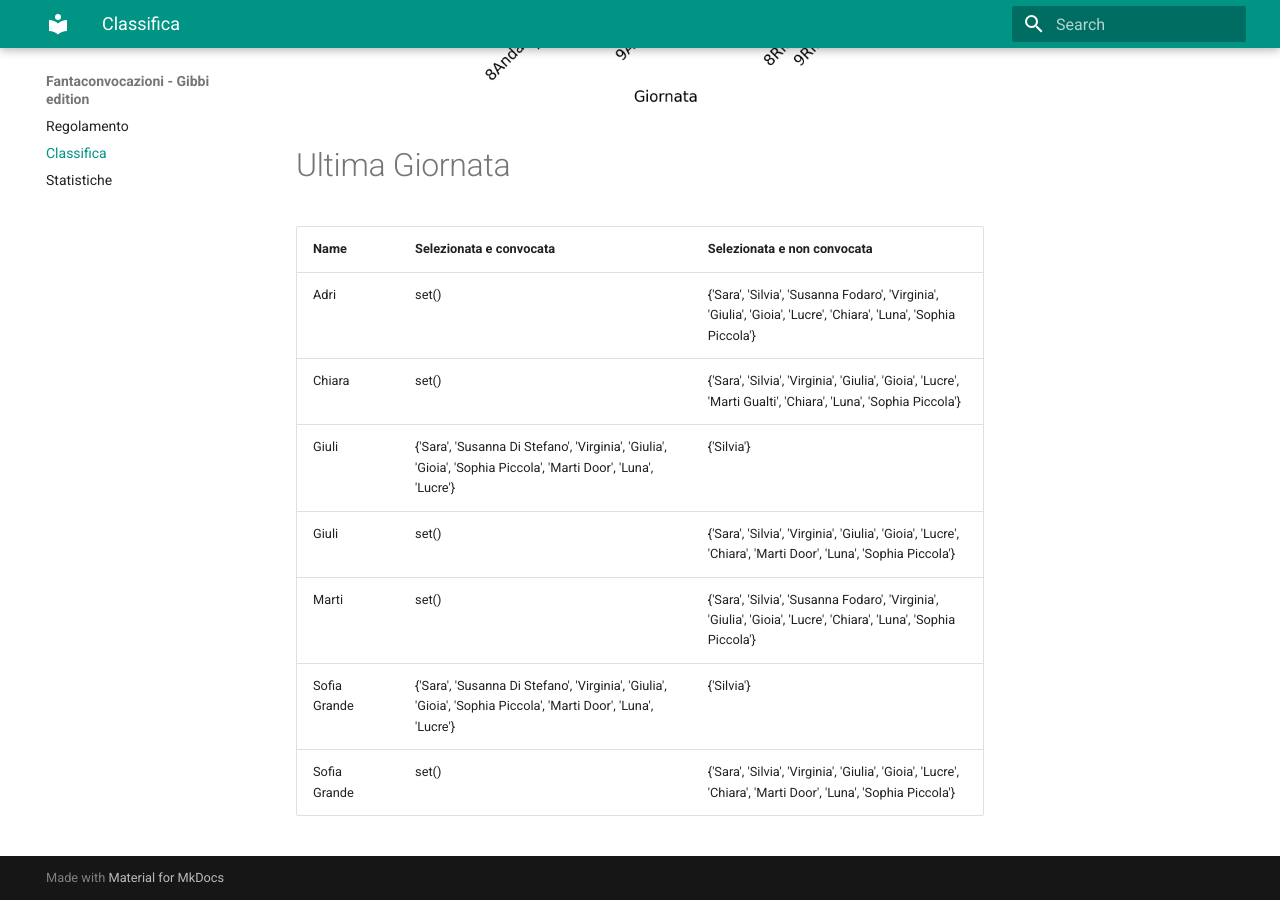
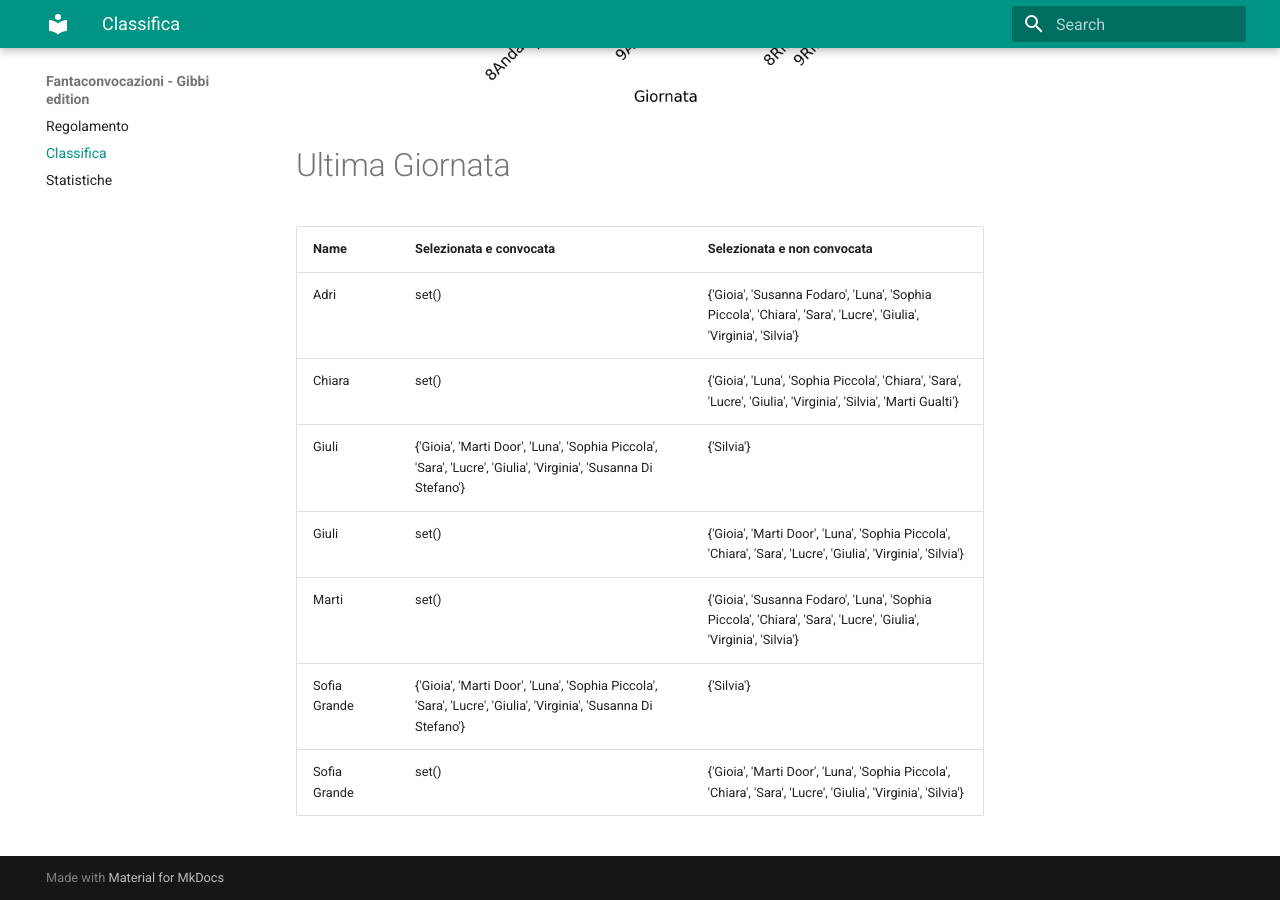
Before and after one commit to martinig94/fantagibbi, an MkDocs documentation site: the page built from docs/Classifica.md, in a window 1280 px wide and 900 px high, scrolled down 1003 px. Built offline with MkDocs 1.6.1 and Material for MkDocs 9.7.7, drawn with Linux system fonts in a browser that asks for light colours.

Commit message:
Auto-update from main.py

```diff
--- a/docs/Classifica.md
+++ b/docs/Classifica.md
@@ -18,11 +18,11 @@
 <!-- START_TABLE CORRECT -->
 | Name         | Selezionata e convocata                                                                                        | Selezionata e non convocata                                                                                      |
 |:-------------|:---------------------------------------------------------------------------------------------------------------|:-----------------------------------------------------------------------------------------------------------------|
-| Adri         | set()                                                                                                          | {'Sara', 'Silvia', 'Susanna Fodaro', 'Virginia', 'Giulia', 'Gioia', 'Lucre', 'Chiara', 'Luna', 'Sophia Piccola'} |
-| Chiara       | set()                                                                                                          | {'Sara', 'Silvia', 'Virginia', 'Giulia', 'Gioia', 'Lucre', 'Marti Gualti', 'Chiara', 'Luna', 'Sophia Piccola'}   |
-| Giuli        | {'Sara', 'Susanna Di Stefano', 'Virginia', 'Giulia', 'Gioia', 'Sophia Piccola', 'Marti Door', 'Luna', 'Lucre'} | {'Silvia'}                                                                                                       |
-| Giuli        | set()                                                                                                          | {'Sara', 'Silvia', 'Virginia', 'Giulia', 'Gioia', 'Lucre', 'Chiara', 'Marti Door', 'Luna', 'Sophia Piccola'}     |
-| Marti        | set()                                                                                                          | {'Sara', 'Silvia', 'Susanna Fodaro', 'Virginia', 'Giulia', 'Gioia', 'Lucre', 'Chiara', 'Luna', 'Sophia Piccola'} |
-| Sofia Grande | {'Sara', 'Susanna Di Stefano', 'Virginia', 'Giulia', 'Gioia', 'Sophia Piccola', 'Marti Door', 'Luna', 'Lucre'} | {'Silvia'}                                                                                                       |
-| Sofia Grande | set()                                                                                                          | {'Sara', 'Silvia', 'Virginia', 'Giulia', 'Gioia', 'Lucre', 'Chiara', 'Marti Door', 'Luna', 'Sophia Piccola'}     |
+| Adri         | set()                                                                                                          | {'Gioia', 'Susanna Fodaro', 'Luna', 'Sophia Piccola', 'Chiara', 'Sara', 'Lucre', 'Giulia', 'Virginia', 'Silvia'} |
+| Chiara       | set()                                                                                                          | {'Gioia', 'Luna', 'Sophia Piccola', 'Chiara', 'Sara', 'Lucre', 'Giulia', 'Virginia', 'Silvia', 'Marti Gualti'}   |
+| Giuli        | {'Gioia', 'Marti Door', 'Luna', 'Sophia Piccola', 'Sara', 'Lucre', 'Giulia', 'Virginia', 'Susanna Di Stefano'} | {'Silvia'}                                                                                                       |
+| Giuli        | set()                                                                                                          | {'Gioia', 'Marti Door', 'Luna', 'Sophia Piccola', 'Chiara', 'Sara', 'Lucre', 'Giulia', 'Virginia', 'Silvia'}     |
+| Marti        | set()                                                                                                          | {'Gioia', 'Susanna Fodaro', 'Luna', 'Sophia Piccola', 'Chiara', 'Sara', 'Lucre', 'Giulia', 'Virginia', 'Silvia'} |
+| Sofia Grande | {'Gioia', 'Marti Door', 'Luna', 'Sophia Piccola', 'Sara', 'Lucre', 'Giulia', 'Virginia', 'Susanna Di Stefano'} | {'Silvia'}                                                                                                       |
+| Sofia Grande | set()                                                                                                          | {'Gioia', 'Marti Door', 'Luna', 'Sophia Piccola', 'Chiara', 'Sara', 'Lucre', 'Giulia', 'Virginia', 'Silvia'}     |
 <!-- END_TABLE CORRECT -->
```
